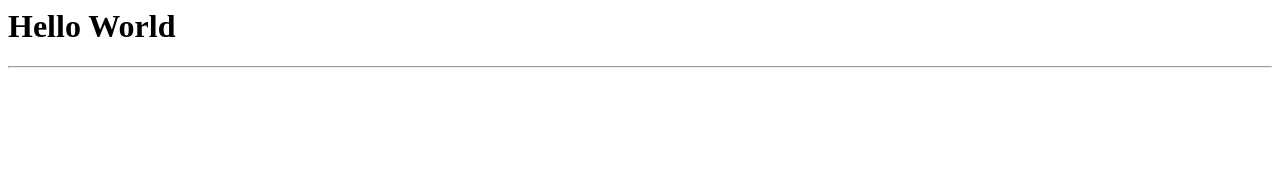
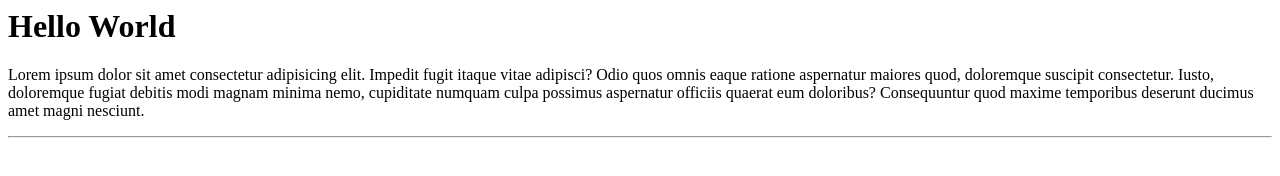
Before and after one commit to janani-200414/git2, a plain HTML site: page index.html in a window 1280 px wide. Drawn offline with Linux system fonts and the light colour scheme.

Commit message:
Modified index.html

```diff
--- a/index.html
+++ b/index.html
@@ -2,6 +2,7 @@
   <title>HTML</title>
   <body>
   <h1>Hello World</h1>
+  <p>Lorem ipsum dolor sit amet consectetur adipisicing elit. Impedit fugit itaque vitae adipisci? Odio quos omnis eaque ratione aspernatur maiores quod, doloremque suscipit consectetur. Iusto, doloremque fugiat debitis modi magnam minima nemo, cupiditate numquam culpa possimus aspernatur officiis quaerat eum doloribus? Consequuntur quod maxime temporibus deserunt ducimus amet magni nesciunt.</p>
   <hr>
   </body>
 </html>
```
